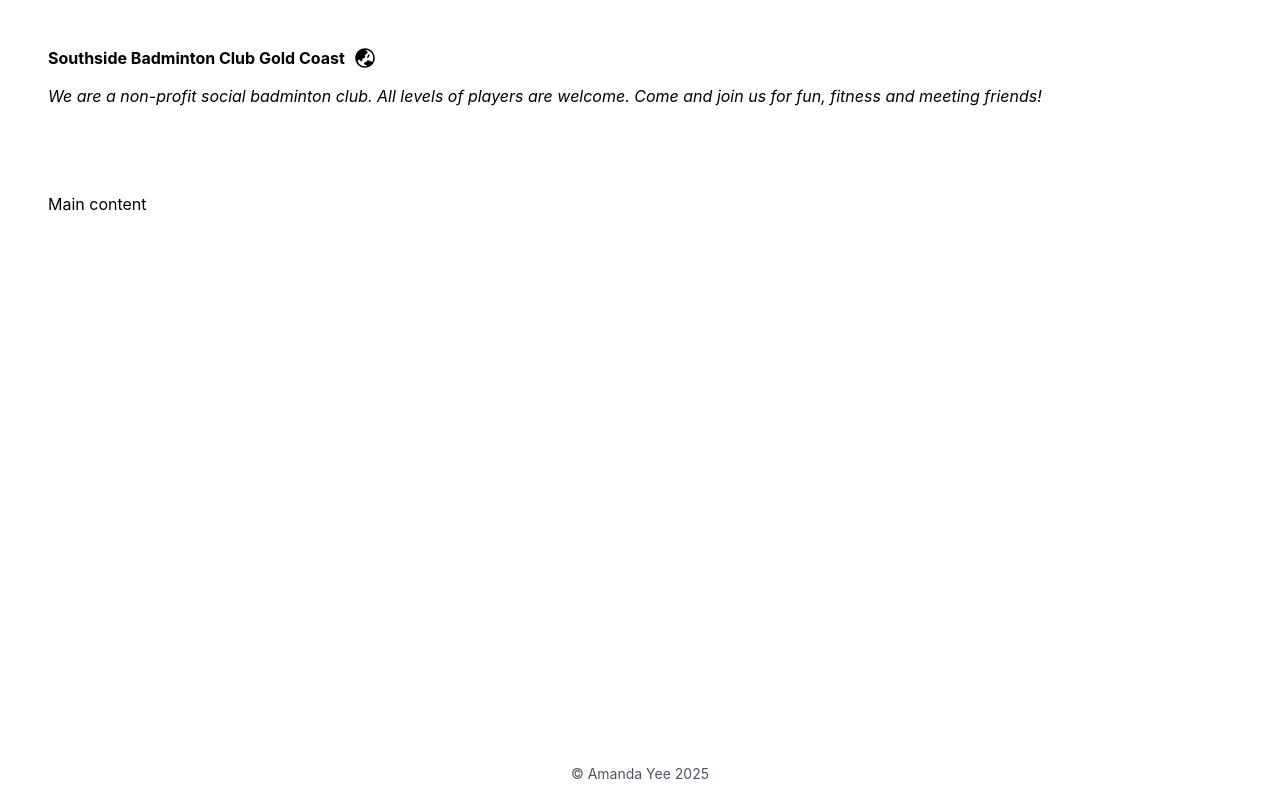
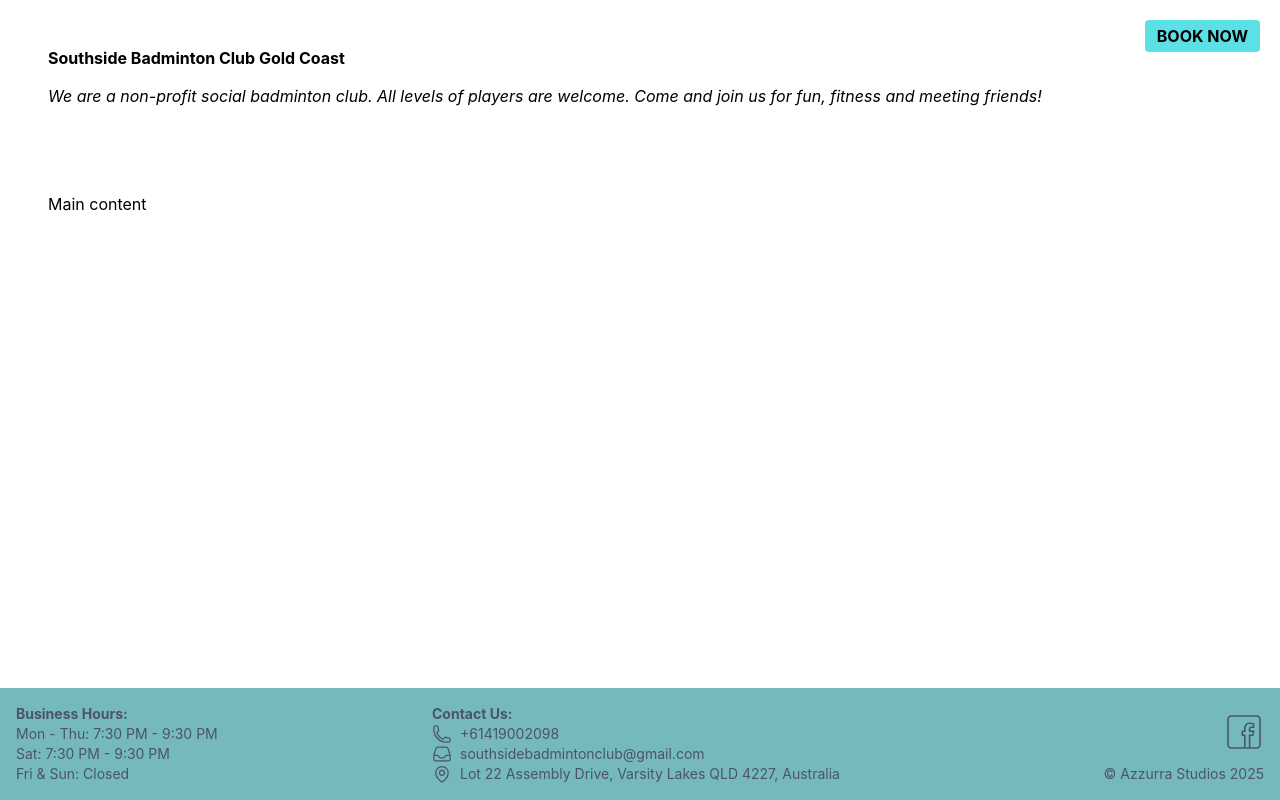
Before and after one commit to amanda-yee/southside-badminton-club, a React (Create React App) app: page / in a window 1280 px wide. Built offline with nearby package versions, Linux system fonts and the light colour scheme.

Commit message:
add contact details and some formatting to footer

```diff
--- a/src/App.js
+++ b/src/App.js
@@ -1,5 +1,5 @@
 import './App.css';
-import { GlobeIcon } from './components/Icons';
+import { FacebookIcon, PhoneIcon, EmailIcon, PinIcon } from './components/Icons';
 
 function App() {
   return (
@@ -7,21 +7,50 @@ function App() {
       <header className="grid grid-rows-[20px_1fr_20px] items-center justify-items-left gap-4 sm:p-12 sm:pb-0 font-[family-name:var(--font-geist-sans)]">
         <h1 className="flex items-center gap-2 font-bold">
             Southside Badminton Club Gold Coast
-            <GlobeIcon />
         </h1>
         <p className="italic">
-          We are a non-profit social badminton club.
-          All levels of players are welcome.
-          Come and join us for fun, fitness and meeting friends!
+          We are a non-profit social badminton club. All levels of players are welcome. Come and join us for fun, fitness and meeting friends!
         </p>
+
+        <a className="absolute top-5 right-5 bg-[#5be0e6] font-bold py-1 px-3 rounded hover:text-[#FFFFFF]"
+           href="https://events.humanitix.com/southside-badminton-club-session-booking"
+           target="_blank"
+          >
+          BOOK NOW
+        </a>
       </header>
 
       <main className="p-8 sm:p-12">
         Main content
       </main>
 
-      <footer className="text-center text-sm text-gray-600 p-4">
-        &copy; Amanda Yee 2025
+      <footer className="grid grid-cols-3 text-sm text-gray-600 p-4 bg-[#75b9bc] text-[#ffffff]">
+        <div>
+          <p className="font-bold">Business Hours:</p>
+          <ul>
+            <li>Mon - Thu: 7:30 PM - 9:30 PM</li>
+            <li>Sat: 7:30 PM - 9:30 PM</li>
+            <li>Fri & Sun: Closed</li>
+          </ul>
+        </div>
+        <div>
+          <p className="font-bold">Contact Us:</p>
+          <ul >
+            <li className="flex items-center gap-2"><PhoneIcon />+61419002098</li>
+            <li className="flex items-center gap-2"><EmailIcon /> southsidebadmintonclub@gmail.com</li>
+            <li className="flex items-center gap-2"><PinIcon />Lot 22 Assembly Drive, Varsity Lakes QLD 4227, Australia</li>
+          </ul>
+        </div>
+        {/* items-end push to right, justify-end pushes to bottom */}
+        <div className="text-right flex flex-col gap-3 items-end justify-end">
+          <a
+            href="https://www.facebook.com/p/Southside-Badminton-Club-Gold-Coast-100033686513550/"
+            target="_blank"
+            >
+            <FacebookIcon />
+          </a>
+          <span>&copy; Azzurra Studios 2025</span>
+        </div>
       </footer>
     </div>
   );
--- a/src/components/Icons.js
+++ b/src/components/Icons.js
@@ -1,6 +1,35 @@
-export const GlobeIcon = () => (
-    <svg xmlns="http://www.w3.org/2000/svg" viewBox="0 0 24 24" fill="currentColor" class="size-6">
-        <path d="M15.75 8.25a.75.75 0 0 1 .75.75c0 1.12-.492 2.126-1.27 2.812a.75.75 0 1 1-.992-1.124A2.243 2.243 0 0 0 15 9a.75.75 0 0 1 .75-.75Z" />
-        <path fill-rule="evenodd" d="M12 2.25c-5.385 0-9.75 4.365-9.75 9.75s4.365 9.75 9.75 9.75 9.75-4.365 9.75-9.75S17.385 2.25 12 2.25ZM4.575 15.6a8.25 8.25 0 0 0 9.348 4.425 1.966 1.966 0 0 0-1.84-1.275.983.983 0 0 1-.97-.822l-.073-.437c-.094-.565.25-1.11.8-1.267l.99-.282c.427-.123.783-.418.982-.816l.036-.073a1.453 1.453 0 0 1 2.328-.377L16.5 15h.628a2.25 2.25 0 0 1 1.983 1.186 8.25 8.25 0 0 0-6.345-12.4c.044.262.18.503.389.676l1.068.89c.442.369.535 1.01.216 1.49l-.51.766a2.25 2.25 0 0 1-1.161.886l-.143.048a1.107 1.107 0 0 0-.57 1.664c.369.555.169 1.307-.427 1.605L9 13.125l.423 1.059a.956.956 0 0 1-1.652.928l-.679-.906a1.125 1.125 0 0 0-1.906.172L4.575 15.6Z" clip-rule="evenodd" />
+// export const GlobeIcon = () => (
+//     <svg xmlns="http://www.w3.org/2000/svg" viewBox="0 0 24 24" fill="currentColor" class="size-6">
+//         <path d="M15.75 8.25a.75.75 0 0 1 .75.75c0 1.12-.492 2.126-1.27 2.812a.75.75 0 1 1-.992-1.124A2.243 2.243 0 0 0 15 9a.75.75 0 0 1 .75-.75Z" />
+//         <path fill-rule="evenodd" d="M12 2.25c-5.385 0-9.75 4.365-9.75 9.75s4.365 9.75 9.75 9.75 9.75-4.365 9.75-9.75S17.385 2.25 12 2.25ZM4.575 15.6a8.25 8.25 0 0 0 9.348 4.425 1.966 1.966 0 0 0-1.84-1.275.983.983 0 0 1-.97-.822l-.073-.437c-.094-.565.25-1.11.8-1.267l.99-.282c.427-.123.783-.418.982-.816l.036-.073a1.453 1.453 0 0 1 2.328-.377L16.5 15h.628a2.25 2.25 0 0 1 1.983 1.186 8.25 8.25 0 0 0-6.345-12.4c.044.262.18.503.389.676l1.068.89c.442.369.535 1.01.216 1.49l-.51.766a2.25 2.25 0 0 1-1.161.886l-.143.048a1.107 1.107 0 0 0-.57 1.664c.369.555.169 1.307-.427 1.605L9 13.125l.423 1.059a.956.956 0 0 1-1.652.928l-.679-.906a1.125 1.125 0 0 0-1.906.172L4.575 15.6Z" clip-rule="evenodd" />
+//     </svg>
+// );
+
+// fill-current means the SVG fill color inherits from the current text color (i.e. what the footer text color is)
+export const FacebookIcon = () => (
+    <svg xmlns="http://www.w3.org/2000/svg" x="0px" y="0px" viewBox="0 0 50 50" className="fill-current size-10">
+        <path d="M 9 4 C 6.2504839 4 4 6.2504839 4 9 L 4 41 C 4 43.749516 6.2504839 46 9 46 L 25.832031 46 A 1.0001 1.0001 0 0 0 26.158203 46 L 31.832031 46 A 1.0001 1.0001 0 0 0 32.158203 46 L 41 46 C 43.749516 46 46 43.749516 46 41 L 46 9 C 46 6.2504839 43.749516 4 41 4 L 9 4 z M 9 6 L 41 6 C 42.668484 6 44 7.3315161 44 9 L 44 41 C 44 42.668484 42.668484 44 41 44 L 33 44 L 33 30 L 36.820312 30 L 38.220703 23 L 33 23 L 33 21 C 33 20.442508 33.05305 20.398929 33.240234 20.277344 C 33.427419 20.155758 34.005822 20 35 20 L 38 20 L 38 14.369141 L 37.429688 14.097656 C 37.429688 14.097656 35.132647 13 32 13 C 29.75 13 27.901588 13.896453 26.71875 15.375 C 25.535912 16.853547 25 18.833333 25 21 L 25 23 L 22 23 L 22 30 L 25 30 L 25 44 L 9 44 C 7.3315161 44 6 42.668484 6 41 L 6 9 C 6 7.3315161 7.3315161 6 9 6 z M 32 15 C 34.079062 15 35.38736 15.458455 36 15.701172 L 36 18 L 35 18 C 33.849178 18 32.926956 18.0952 32.150391 18.599609 C 31.373826 19.104024 31 20.061492 31 21 L 31 25 L 35.779297 25 L 35.179688 28 L 31 28 L 31 44 L 27 44 L 27 28 L 24 28 L 24 25 L 27 25 L 27 21 C 27 19.166667 27.464088 17.646453 28.28125 16.625 C 29.098412 15.603547 30.25 15 32 15 z"></path>
     </svg>
 );
+
+
+export const PhoneIcon = () => (
+    <svg xmlns="http://www.w3.org/2000/svg" fill="none" viewBox="0 0 24 24" stroke-width="1.5" stroke="currentColor" class="size-5">
+        <path stroke-linecap="round" stroke-linejoin="round" d="M2.25 6.75c0 8.284 6.716 15 15 15h2.25a2.25 2.25 0 0 0 2.25-2.25v-1.372c0-.516-.351-.966-.852-1.091l-4.423-1.106c-.44-.11-.902.055-1.173.417l-.97 1.293c-.282.376-.769.542-1.21.38a12.035 12.035 0 0 1-7.143-7.143c-.162-.441.004-.928.38-1.21l1.293-.97c.363-.271.527-.734.417-1.173L6.963 3.102a1.125 1.125 0 0 0-1.091-.852H4.5A2.25 2.25 0 0 0 2.25 4.5v2.25Z" />
+    </svg>
+);
+
+
+export const EmailIcon = () => (
+    <svg xmlns="http://www.w3.org/2000/svg" fill="none" viewBox="0 0 24 24" stroke-width="1.5" stroke="currentColor" class="size-5">
+        <path stroke-linecap="round" stroke-linejoin="round" d="M2.25 13.5h3.86a2.25 2.25 0 0 1 2.012 1.244l.256.512a2.25 2.25 0 0 0 2.013 1.244h3.218a2.25 2.25 0 0 0 2.013-1.244l.256-.512a2.25 2.25 0 0 1 2.013-1.244h3.859m-19.5.338V18a2.25 2.25 0 0 0 2.25 2.25h15A2.25 2.25 0 0 0 21.75 18v-4.162c0-.224-.034-.447-.1-.661L19.24 5.338a2.25 2.25 0 0 0-2.15-1.588H6.911a2.25 2.25 0 0 0-2.15 1.588L2.35 13.177a2.25 2.25 0 0 0-.1.661Z" />
+    </svg>
+);
+
+
+export const PinIcon = () => (
+    <svg xmlns="http://www.w3.org/2000/svg" fill="none" viewBox="0 0 24 24" stroke-width="1.5" stroke="currentColor" class="size-5">
+        <path stroke-linecap="round" stroke-linejoin="round" d="M15 10.5a3 3 0 1 1-6 0 3 3 0 0 1 6 0Z" />
+        <path stroke-linecap="round" stroke-linejoin="round" d="M19.5 10.5c0 7.142-7.5 11.25-7.5 11.25S4.5 17.642 4.5 10.5a7.5 7.5 0 1 1 15 0Z" />
+    </svg>
+);
```
